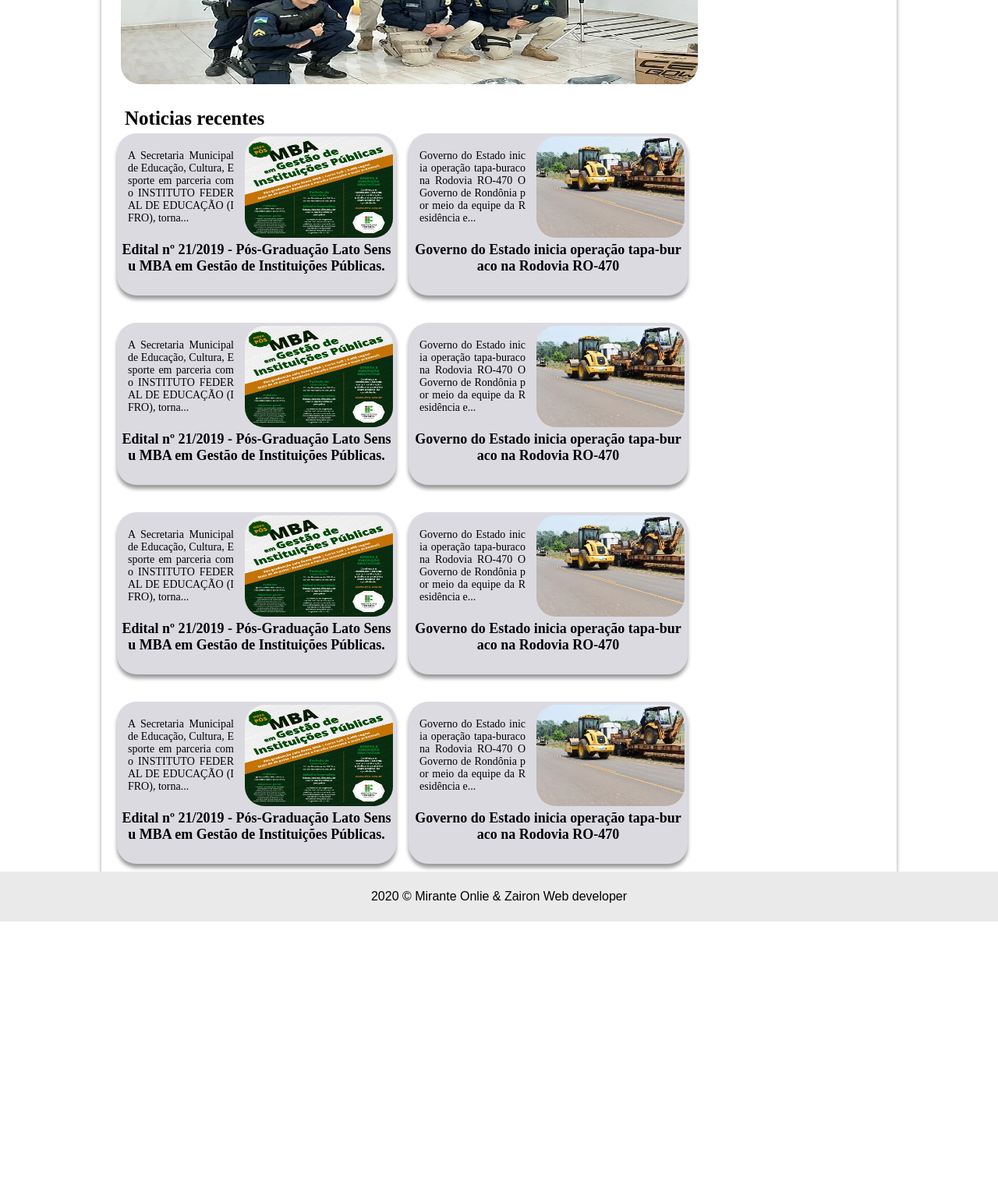
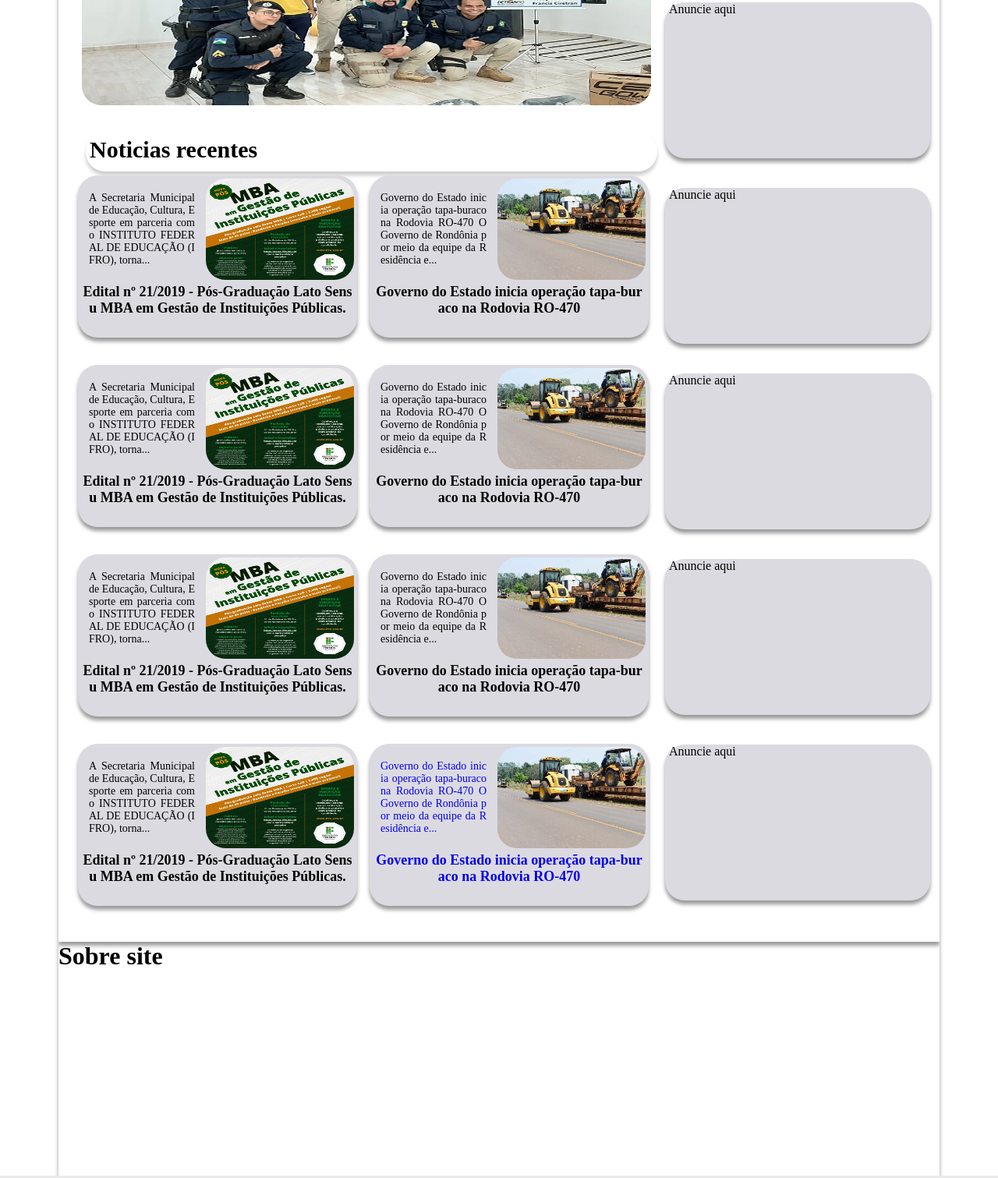
Before and after one commit to Rafael-Evald-Silva/Mirante-Online, a plain HTML site: page index.html in a window 1280 px wide. Shown: the part 395-1906 px from the top of the page at 78% size. Before the commit the page ends 1577 px from the top, so only its background shows below. Drawn offline with Linux system fonts and the light colour scheme.

Commit message:
Adicionado cardsPropagandas e midias sociais

```diff
--- a/css/global.css
+++ b/css/global.css
@@ -59,14 +59,14 @@ nav{
 .interface-site {
     height: 100%;
     width: 100%;
-    max-width: 1000px;
+    max-width: 1100px;
     display: flex;
     background-color: #fff;
     justify-content: space-between;
     margin: auto;
     margin-bottom: auto;
     box-shadow: 0 5px 5px rgba(0,0,0, .4);
-    padding: 10px;
+    padding: 15px;
 }
 
 
@@ -83,7 +83,7 @@ nav{
     display: flex;
     width: 100%;
     height: 100%;
-    max-width: 800px;
+    max-width: 730px;
     max-height: 300px;
     margin-top: 10px;
     border-radius: 25px;
@@ -105,9 +105,17 @@ nav{
 /*Titulo noticas recentes*/
 .noticia-principal h1 {
     margin: 0px;;
-    font-size: 25px;
-    margin-top: 50px;
+    font-size: 30px;
+    margin-top: 55px;
     margin-bottom: -30px;
+    box-shadow: 0 5px 5px rgba(0,0,0, .2);
+    border-radius: 25px;
+    height: 40px;
+    padding: 5px;
+}
+
+.noticia-principal a {
+    text-decoration: none;
 }
 
 #not-destaq{
@@ -188,7 +196,7 @@ nav{
 
 /*Aside do site*/
 .propagandas {
-    display: flex;
+    display: inline-block;
     width: 30%;
     margin: auto;
     max-width: 350px;
@@ -197,6 +205,53 @@ nav{
 }
 
 /*Configurar os cards de anucios*/
+.noticia-principal aside {
+    width: 100%;
+    max-width: 300px;
+    height: 700px;
+}
+
+.cards-propagandas-container {
+    width: 330px;
+    height: 200px;
+    position: relative;
+    background-color: #DCDAE1;
+    justify-content: space-evenly;
+    border-radius: 25px;
+    margin-bottom: 38px;
+    box-shadow: 0 5px 5px rgba(0,0,0, .4);
+    justify-content: space-between;
+    display: inline-block;
+    min-height: 1px;
+    padding-left: 5px;
+    padding-right: 5px;
+    display: block;
+
+}
+
+/* Sobre o site e Midia Sociais*/
+.sobre-social-midias {
+    width: 1130px;
+    height: 300px;
+    margin: auto;
+    box-shadow: 0 5px 5px rgba(0,0,0, .4);
+
+
+    /*
+        height: 100%;
+    width: 100%;
+    max-width: 1100px;
+    display: flex;
+    background-color: #fff;
+    justify-content: space-between;
+    margin: auto;
+    margin-bottom: auto;
+    box-shadow: 0 5px 5px rgba(0,0,0, .4);
+    padding: 15px;
+
+
+    */
+}
 
 
 /*Rodape do site*/
--- a/index.html
+++ b/index.html
@@ -145,7 +145,6 @@
                 </div>
             </div>
 
-
             <div class="container-card-news">
                 <div class="col">
                     <div class="news-cards">
@@ -165,6 +164,7 @@
                 </div>
 
                 <div class="col">
+                    <a href="#">
                         <div class="news-cards">
                             <img src="imagens/card-news/card-news-imagen-2.webp" alt="" class="card-news-foto">
 
@@ -178,15 +178,48 @@
                                 </p>
                             </div>
                         </div>
+                    </a>
+                </div>
+            </div>
+        </main>
+
+        <aside class="propagandas">
+            <div class="cards-propagandas-container">
+                <div>
+                    Anuncie aqui
                 </div>
             </div>
 
+            <div class="cards-propagandas-container">
+                <p>Anuncie aqui</p>
+            </div>
 
-        </main>
+            <div class="cards-propagandas-container">
+                <div>
+                    Anuncie aqui
+                </div>
+            </div>
 
-        <aside class="propagandas">
+            <div class="cards-propagandas-container">
+                <p>Anuncie aqui</p>
+            </div>
 
+            <div class="cards-propagandas-container">
+                <div>
+                    Anuncie aqui
+                </div>
+            </div>
+
+            <div class="cards-propagandas-container">
+                <p>Anuncie aqui</p>
+            </div>
         </aside>
+    </div>
+
+    <div class="sobre-social-midias">
+        <div>
+            <h1>Sobre site</h1>
+        </div>
     </div>
 
     <footer class="rodape-site">
```
Lines whose indentation alone changed are shown as unchanged.
